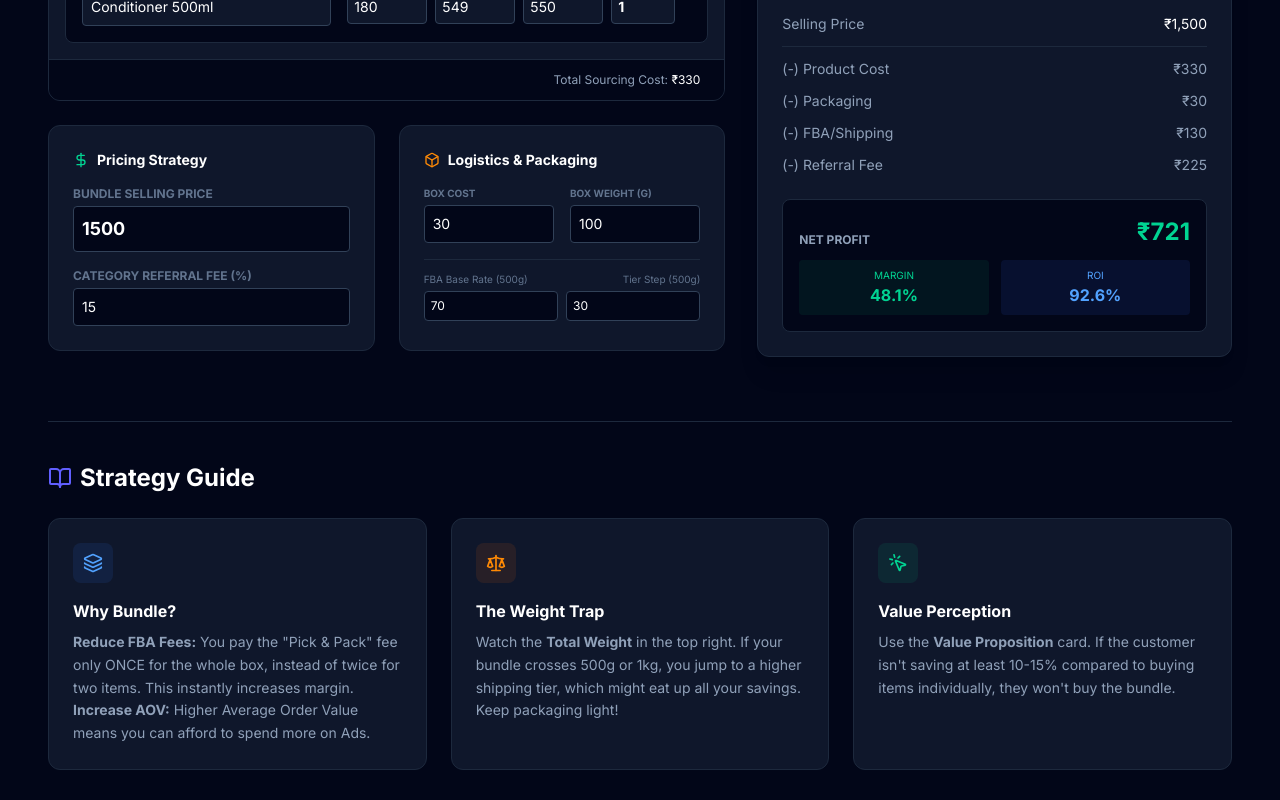
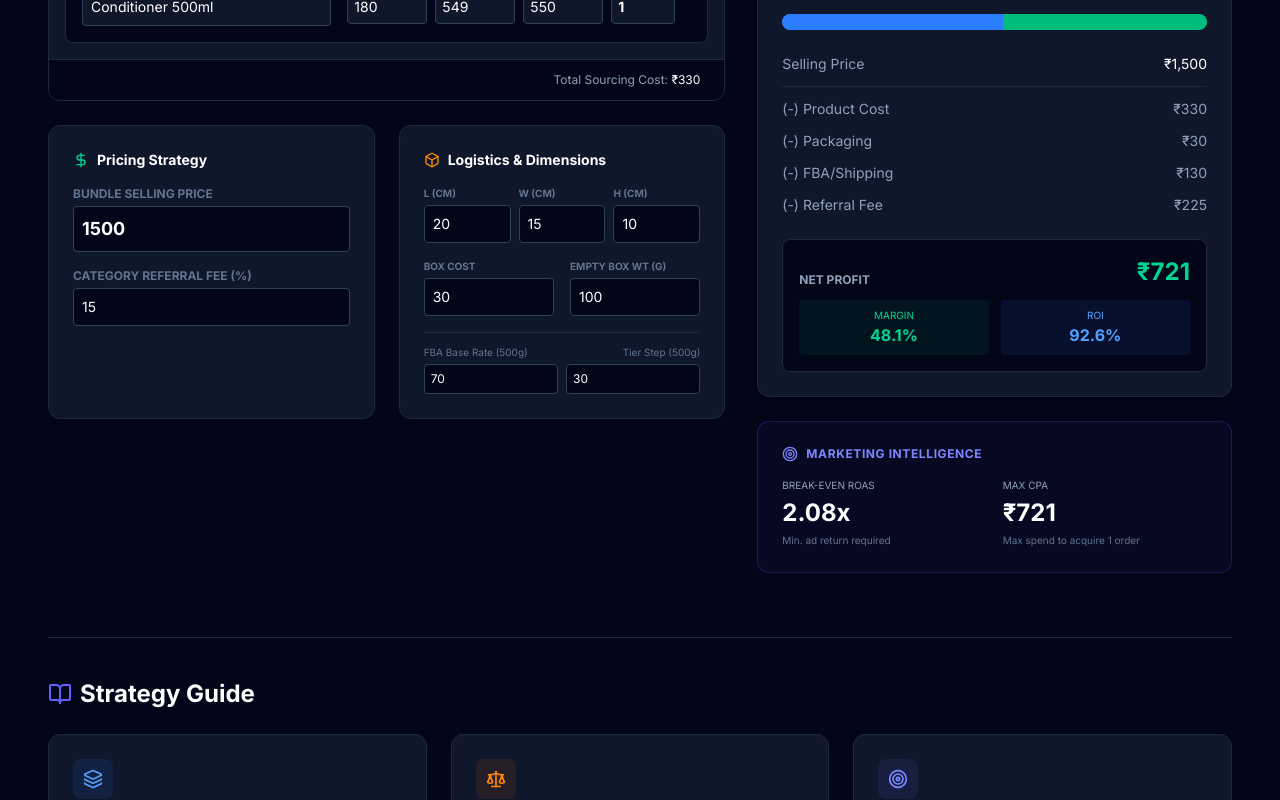
Before and after one commit to Smart-rwl/amazon-image-tool, a Next.js app: page /bundle-calculator in a window 1280 px wide. Shown: the part 500-1300 px from the top of the page. Built offline with nearby package versions, Linux system fonts and the light colour scheme; a web font is replaced by a local one.

Commit message:
bundle calculator update

```diff
--- a/app/bundle-calculator/page.tsx
+++ b/app/bundle-calculator/page.tsx
@@ -14,7 +14,9 @@ import {
   Layers,
   BookOpen,
   MousePointerClick,
-  Lightbulb
+  Lightbulb,
+  Target, // New Icon
+  ScanLine // New Icon
 } from 'lucide-react';
 
 // --- TYPES ---
@@ -36,6 +38,9 @@ export default function BundleIntelligenceCenter() {
   const [packagingCost, setPackagingCost] = useState<number>(30);   // Box cost
   const [packagingWeight, setPackagingWeight] = useState<number>(100); // Box weight (g)
 
+  // 1.5 NEW: Dimensional Logic (Volumetric)
+  const [boxDims, setBoxDims] = useState({ l: 20, w: 15, h: 10 }); // cm
+
   // 2. Components List
   const [components, setComponents] = useState<Component[]>([
     { id: 1, name: 'Shampoo 500ml', cost: 150, individualPrice: 499, weight: 550, qty: 1 },
@@ -50,6 +55,9 @@ export default function BundleIntelligenceCenter() {
   const [metrics, setMetrics] = useState({
     totalSourcingCost: 0,
     totalWeightKg: 0,
+    volumetricWeightKg: 0, // NEW
+    chargeableWeightKg: 0, // NEW
+    isVolumetric: false,   // NEW
     estimatedFBAFee: 0,
     referralFeeAmt: 0,
     totalExpenses: 0,
@@ -57,7 +65,9 @@ export default function BundleIntelligenceCenter() {
     margin: 0,
     roi: 0,
     individualTotal: 0,
-    customerSavings: 0
+    customerSavings: 0,
+    breakEvenROAS: 0,      // NEW
+    maxCPA: 0              // NEW
   });
 
   // --- CALCULATION ENGINE ---
@@ -73,22 +83,29 @@ export default function BundleIntelligenceCenter() {
       individualSum += c.individualPrice * c.qty;
     });
 
-    // Add Packaging
-    const finalWeightGrams = totalWtGrams + packagingWeight;
-    const finalWeightKg = finalWeightGrams / 1000;
+    // Add Packaging Weight
+    const actualWeightGrams = totalWtGrams + packagingWeight;
+    const actualWeightKg = actualWeightGrams / 1000;
 
-    // B. Logistics Logic (Step-based calculation)
-    // First 500g = Base Rate. Every additional 500g = Step Rate.
+    // B1. NEW: Volumetric Calculation (L*W*H / 5000 is standard divisor)
+    const volWeightKg = (boxDims.l * boxDims.w * boxDims.h) / 5000;
+
+    // Determine Chargeable Weight (Amazon charges the HIGHER of the two)
+    const chargeableWeightKg = Math.max(actualWeightKg, volWeightKg);
+    const chargeableWeightGrams = chargeableWeightKg * 1000;
+    const isVolumetric = volWeightKg > actualWeightKg;
+
+    // B2. Logistics Logic (Step-based calculation using CHARGEABLE weight)
     let logisticsCost = shippingRate;
-    if (finalWeightGrams > 500) {
-      const extraWeight = finalWeightGrams - 500;
+    if (chargeableWeightGrams > 500) {
+      const extraWeight = chargeableWeightGrams - 500;
       const extraSteps = Math.ceil(extraWeight / 500);
       logisticsCost += extraSteps * shippingTierStep;
     }
 
     // C. Fee Logic
     const refFee = bundlePrice * (referralFeePct / 100);
-    const taxApprox = (refFee + logisticsCost) * 0.18; // GST on services (Optional approximation)
+    const taxApprox = (refFee + logisticsCost) * 0.18; // GST on services
 
     // D. Final P&L
     const totalExpenses = sourcingCost + packagingCost + logisticsCost + refFee + taxApprox;
@@ -99,9 +116,18 @@ export default function BundleIntelligenceCenter() {
     const roi = totalExpenses > 0 ? (profit / totalExpenses) * 100 : 0;
     const savings = individualSum > 0 ? ((individualSum - bundlePrice) / individualSum) * 100 : 0;
 
+    // F. NEW: Marketing Metrics
+    // Break Even ROAS = Selling Price / Profit. (e.g., if Price 100, Profit 25, ROAS must be 4.0 to break even)
+    const beROAS = profit > 0 ? bundlePrice / profit : 0;
+    // Max CPA = Net Profit (The most you can spend to acquire a customer without losing money)
+    const maxCPA = profit;
+
     setMetrics({
       totalSourcingCost: sourcingCost,
-      totalWeightKg: finalWeightKg,
+      totalWeightKg: actualWeightKg,
+      volumetricWeightKg: volWeightKg,
+      chargeableWeightKg,
+      isVolumetric,
       estimatedFBAFee: logisticsCost,
       referralFeeAmt: refFee,
       totalExpenses,
@@ -109,10 +135,12 @@ export default function BundleIntelligenceCenter() {
       margin,
       roi,
       individualTotal: individualSum,
-      customerSavings: savings
+      customerSavings: savings,
+      breakEvenROAS: beROAS,
+      maxCPA
     });
 
-  }, [bundlePrice, referralFeePct, packagingCost, packagingWeight, components, shippingRate, shippingTierStep]);
+  }, [bundlePrice, referralFeePct, packagingCost, packagingWeight, components, shippingRate, shippingTierStep, boxDims]);
 
   // --- ACTIONS ---
   const addComponent = () => {
@@ -148,13 +176,20 @@ export default function BundleIntelligenceCenter() {
               Bundle Intelligence Center
             </h1>
             <p className="text-slate-400 mt-2">
-              Advanced unit economics & logistics planner for product kits.
+              Advanced unit economics, volumetric analysis & logistics planner.
             </p>
           </div>
+
+          {/* UPDATED HEADER METRICS */}
           <div className="flex items-center gap-4 bg-slate-900 px-4 py-2 rounded-lg border border-slate-800">
              <div className="text-right">
-                <p className="text-[10px] text-slate-500 uppercase font-bold">Total Bundle Weight</p>
-                <p className="text-lg font-mono font-bold text-white">{metrics.totalWeightKg.toFixed(2)} kg</p>
+                <p className="text-[10px] text-slate-500 uppercase font-bold">Chargeable Weight</p>
+                <div className="flex items-center gap-2 justify-end">
+                    <p className={`text-lg font-mono font-bold ${metrics.isVolumetric ? 'text-orange-400' : 'text-white'}`}>
+                        {metrics.chargeableWeightKg.toFixed(2)} kg
+                    </p>
+                    {metrics.isVolumetric && <ScanLine className="w-4 h-4 text-orange-400" />}
+                </div>
              </div>
              <div className="h-8 w-px bg-slate-700"></div>
              <div className="text-right">
@@ -237,18 +272,47 @@ export default function BundleIntelligenceCenter() {
 
                <div className="bg-slate-900 rounded-xl border border-slate-800 p-6">
                   <h3 className="font-bold text-white text-sm mb-4 flex items-center gap-2">
-                     <Box className="w-4 h-4 text-orange-400" /> Logistics & Packaging
+                     <Box className="w-4 h-4 text-orange-400" /> Logistics & Dimensions
                   </h3>
+
+                  {/* NEW: Dimensions Input */}
+                  <div className="grid grid-cols-3 gap-2 mb-4">
+                     <div>
+                        <label className="text-[10px] text-slate-500 uppercase font-bold mb-1 block">L (cm)</label>
+                        <input type="number" value={boxDims.l} onChange={e => setBoxDims({...boxDims, l: Number(e.target.value)})} className="w-full bg-slate-950 border border-slate-700 rounded p-2 text-white text-sm" />
+                     </div>
+                     <div>
+                        <label className="text-[10px] text-slate-500 uppercase font-bold mb-1 block">W (cm)</label>
+                        <input type="number" value={boxDims.w} onChange={e => setBoxDims({...boxDims, w: Number(e.target.value)})} className="w-full bg-slate-950 border border-slate-700 rounded p-2 text-white text-sm" />
+                     </div>
+                     <div>
+                        <label className="text-[10px] text-slate-500 uppercase font-bold mb-1 block">H (cm)</label>
+                        <input type="number" value={boxDims.h} onChange={e => setBoxDims({...boxDims, h: Number(e.target.value)})} className="w-full bg-slate-950 border border-slate-700 rounded p-2 text-white text-sm" />
+                     </div>
+                  </div>
+
                   <div className="grid grid-cols-2 gap-4 mb-4">
                      <div>
                         <label className="text-[10px] text-slate-500 uppercase font-bold mb-1 block">Box Cost</label>
                         <input type="number" value={packagingCost} onChange={e => setPackagingCost(Number(e.target.value))} className="w-full bg-slate-950 border border-slate-700 rounded p-2 text-white text-sm" />
                      </div>
                      <div>
-                        <label className="text-[10px] text-slate-500 uppercase font-bold mb-1 block">Box Weight (g)</label>
+                        <label className="text-[10px] text-slate-500 uppercase font-bold mb-1 block">Empty Box Wt (g)</label>
                         <input type="number" value={packagingWeight} onChange={e => setPackagingWeight(Number(e.target.value))} className="w-full bg-slate-950 border border-slate-700 rounded p-2 text-white text-sm" />
                      </div>
                   </div>
+
+                  {/* NEW: Volumetric Warning */}
+                  {metrics.isVolumetric && (
+                    <div className="mb-4 p-2 bg-orange-900/20 border border-orange-900/50 rounded flex items-center gap-2">
+                        <ScanLine className="w-4 h-4 text-orange-400" />
+                        <span className="text-[10px] text-orange-200 leading-tight">
+                            Volumetric Weight ({metrics.volumetricWeightKg.toFixed(2)}kg) exceeds actual weight. Amazon will charge you for the volume.
+                        </span>
+
+                    </div>
+                  )}
+
                   <div className="pt-3 border-t border-slate-800">
                      <div className="flex justify-between text-[10px] text-slate-500 mb-1">
                         <span>FBA Base Rate (500g)</span>
@@ -299,6 +363,12 @@ export default function BundleIntelligenceCenter() {
             <div className="bg-slate-900 border border-slate-800 rounded-xl p-6 shadow-xl">
                <h3 className="text-xs font-bold uppercase text-slate-500 tracking-wider mb-4">Financial Breakdown</h3>
 
+               {/* NEW: Visual Profit Stack */}
+               <div className="h-4 w-full bg-slate-800 rounded-full flex overflow-hidden mb-6">
+                   <div className="bg-blue-500 h-full" style={{ width: `${(metrics.totalExpenses / bundlePrice) * 100}%` }}></div>
+                   <div className="bg-emerald-500 h-full" style={{ width: `${metrics.margin}%` }}></div>
+               </div>
+
                <div className="space-y-3 mb-6">
                   <div className="flex justify-between text-sm">
                      <span className="text-slate-400">Selling Price</span>
@@ -343,6 +413,25 @@ export default function BundleIntelligenceCenter() {
                </div>
             </div>
 
+            {/* 3. NEW: Marketing Intelligence */}
+            <div className="bg-indigo-950/20 border border-indigo-900/50 rounded-xl p-6">
+                <h3 className="text-xs font-bold uppercase text-indigo-400 tracking-wider mb-4 flex items-center gap-2">
+                    <Target className="w-4 h-4" /> Marketing Intelligence
+                </h3>
+                <div className="grid grid-cols-2 gap-4">
+                    <div>
+                        <span className="text-[10px] text-slate-400 uppercase block mb-1">Break-Even ROAS</span>
+                        <div className="text-2xl font-mono font-bold text-white">{metrics.breakEvenROAS.toFixed(2)}x</div>
+                        <p className="text-[10px] text-slate-500 mt-1">Min. ad return required</p>
+                    </div>
+                    <div>
+                        <span className="text-[10px] text-slate-400 uppercase block mb-1">Max CPA</span>
+                        <div className="text-2xl font-mono font-bold text-white">{fmt(metrics.maxCPA)}</div>
+                        <p className="text-[10px] text-slate-500 mt-1">Max spend to acquire 1 order</p>
+                    </div>
+                </div>
+            </div>
+
           </div>
         </div>
 
@@ -362,8 +451,6 @@ export default function BundleIntelligenceCenter() {
                  <h3 className="font-bold text-white mb-2">Why Bundle?</h3>
                  <p className="text-sm text-slate-400 leading-relaxed">
                     <b>Reduce FBA Fees:</b> You pay the "Pick & Pack" fee only ONCE for the whole box, instead of twice for two items. This instantly increases margin.
-                    <br/>
-                    <b>Increase AOV:</b> Higher Average Order Value means you can afford to spend more on Ads.
                  </p>
               </div>
 
@@ -371,19 +458,19 @@ export default function BundleIntelligenceCenter() {
                  <div className="bg-orange-500/10 w-10 h-10 rounded-lg flex items-center justify-center mb-4">
                     <Scale className="w-5 h-5 text-orange-400" />
                  </div>
-                 <h3 className="font-bold text-white mb-2">The Weight Trap</h3>
+                 <h3 className="font-bold text-white mb-2">The Volumetric Trap</h3>
                  <p className="text-sm text-slate-400 leading-relaxed">
-                    Watch the <b>Total Weight</b> in the top right. If your bundle crosses 500g or 1kg, you jump to a higher shipping tier, which might eat up all your savings. Keep packaging light!
+                    If your box is light but large, Amazon charges for volume, not weight. Use the <b>L/W/H</b> inputs above. If the "Chargeable Weight" turns Orange, you are paying for air! Shrink your packaging.
                  </p>
               </div>
 
               <div className="bg-slate-900 p-6 rounded-xl border border-slate-800">
-                 <div className="bg-emerald-500/10 w-10 h-10 rounded-lg flex items-center justify-center mb-4">
-                    <MousePointerClick className="w-5 h-5 text-emerald-400" />
+                 <div className="bg-indigo-500/10 w-10 h-10 rounded-lg flex items-center justify-center mb-4">
+                    <Target className="w-5 h-5 text-indigo-400" />
                  </div>
-                 <h3 className="font-bold text-white mb-2">Value Perception</h3>
+                 <h3 className="font-bold text-white mb-2">Marketing Math</h3>
                  <p className="text-sm text-slate-400 leading-relaxed">
-                    Use the <b>Value Proposition</b> card. If the customer isn't saving at least 10-15% compared to buying items individually, they won't buy the bundle.
+                    Watch the <b>Break-Even ROAS</b>. If it says 3.0x, and your ads are running at 2.5x, you are losing money on every sale. Aim for ads to perform 30% above your break-even point.
                  </p>
               </div>
 
```
